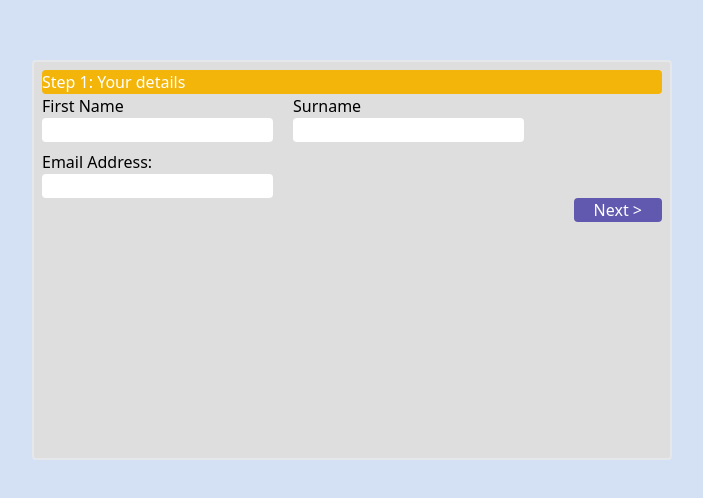
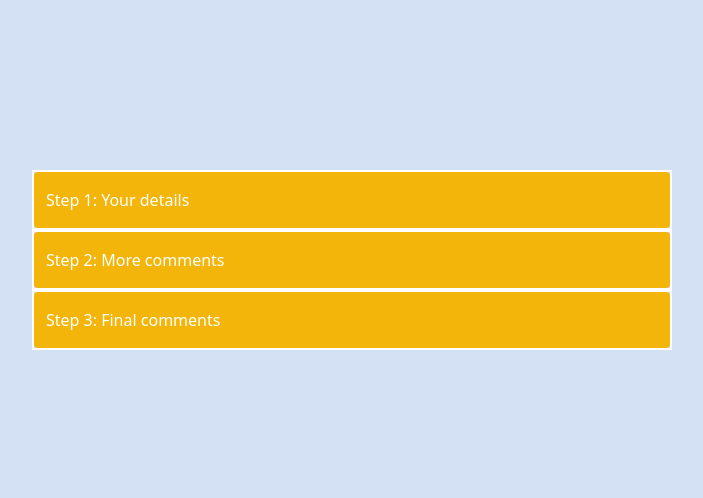
Before and after one commit to GbTopciu/finer-vision, a React (Create React App) app: page / in a window 1280 px wide. Shown: the part 140-638 px from the top of the page, without its empty margins (288-991 px from the left). Built offline with nearby package versions, Linux system fonts and the light colour scheme.

Commit message:
Completed the main design. Need to add form submission check.

```diff
--- a/src/MainForm.js
+++ b/src/MainForm.js
@@ -1,11 +1,52 @@
 import React from "react";
 import Details from "./components/Details";
+import FinalComments from "./components/FinalComments";
+import MoreComments from "./components/MoreComments";
+import { useState } from "react";
 
 const MainForm = () => {
+  const [show, setShow] = useState(false);
+  const [finalComments, setFinalComments] = useState(false);
+  const [moreComments, setMoreComments] = useState(false);
+
   return (
-    <>
-     <Details />
-    </>
+    <div className="flex justify-center items-center h-screen w-full">
+      <ul className="flex flex-col  justify-center items-center w-full">
+        {/* Details */}
+
+        <div className="w-1/2 h-2/4 border-2 border-white">
+          <li
+            className="bg-[#f4b50a] rounded text-white py-4 px-3"
+            onClick={() => setShow(!show)}
+          >
+            Step 1: Your details
+          </li>
+          {show && <Details />}
+        </div>
+        {/* More Comments */}
+
+        <div className="w-1/2 h-2/4 border-2 border-white">
+          <li
+            className="bg-[#f4b50a] rounded text-white py-4 px-3"
+            onClick={() => setMoreComments(!moreComments)}
+          >
+            Step 2: More comments
+          </li>
+          {moreComments && <MoreComments />}
+        </div>
+
+        {/* Final Comments */}
+        <div className="w-1/2 h-2/4 border-2 border-white">
+          <li
+            className="bg-[#f4b50a] rounded text-white py-4 px-3"
+            onClick={() => setFinalComments(!finalComments)}
+          >
+            Step 3: Final comments
+          </li>
+          {finalComments && <FinalComments />}
+        </div>
+      </ul>
+    </div>
   );
 };
 
--- a/src/components/Details.js
+++ b/src/components/Details.js
@@ -2,38 +2,47 @@ import React from "react";
 
 const Details = () => {
   return (
-    <div className="flex justify-center items-center w-full h-screen">
-      <form className="rounded border-2 bg-[#dedede] w-2/4 h-2/4 p-2">
-        <h2 className="bg-[#f4b50a] rounded text-white">
-          Step 1: Your details
-        </h2>
-
+    <form className="rounded border-2 bg-[#dedede]">
         {/* Firstname & Surname */}
-        <div className="flex justify-start">
+        <div className="flex justify-start px-5">
           <div className="mr-5">
-            <label className="block">First Name</label>
-            <input type="text" name="name" className="rounded" />
+            <label className="block font-semibold">First Name</label>
+            <input
+              type="text"
+              name="name"
+              className="rounded drop-shadow-xl py-1"
+            />
           </div>
           <div>
-            <label className="block">Surname</label>
-            <input type="text" name="name" className="rounded" />
+            <label className="block font-semibold">Surname</label>
+            <input
+              type="text"
+              name="name"
+              className="rounded drop-shadow-xl py-1"
+            />
           </div>
         </div>
 
         {/* Email Address & Button */}
-        <div className="mt-2">
+        <div className="mt-2 px-5">
           <div>
-            <label className="flex flex-col">Email Address:</label>
-            <input type="email" name="name" className="rounded" />
+            <label className="flex flex-col font-semibold">Email Address:</label>
+            <input
+              type="email"
+              name="name"
+              className="rounded drop-shadow-xl py-1"
+            />
           </div>
           <div className="flex justify-end">
-            <button type="submit" className="rounded bg-[#6059af] text-white pr-5 pl-5">
+            <button
+              type="submit"
+              className="rounded bg-[#6059af] hover:bg-[#877fe0] text-white pr-5 pl-5 drop-shadow-xl py-1 mb-2"
+            >
               Next &gt;
             </button>
           </div>
         </div>
-      </form>
-    </div>
+    </form>
   );
 };
 
--- a/src/components/FinalComments.js
+++ b/src/components/FinalComments.js
@@ -1,9 +1,30 @@
-import React from 'react'
+import React from "react";
 
 const FinalComments = () => {
   return (
-    <div>FinalComments</div>
-  )
-}
+    <form className="rounded border-2 bg-[#dedede]">
+
+      {/* Comments */}
+      <div className="mt-2 px-5">
+        <div>
+          <label className="flex flex-col font-semibold">Comments</label>
+          <textarea
+            type="email"
+            name="name"
+            className="drop-shadow-xl rounded-md py-5 w-2/6"
+          />
+        </div>
+        <div className="flex justify-end">
+          <button
+            type="submit"
+            className="rounded bg-[#6059af] hover:bg-[#877fe0] text-white pr-5 pl-5 drop-shadow-xl py-1 mb-2"
+          >
+            Next &gt;
+          </button>
+        </div>
+      </div>
+    </form>
+  );
+};
 
 export default FinalComments;
--- a/src/components/MoreComments.js
+++ b/src/components/MoreComments.js
@@ -1,9 +1,61 @@
-import React from 'react'
+import React from "react";
 
 const MoreComments = () => {
   return (
-    <div>MoreComments</div>
-  )
-}
+    <form className="rounded border-2 bg-[#dedede] ">
+      {/* Telephone Number & Gender */}
+      <div className="flex justify-start px-5">
+        <div className="mr-5">
+          <label className="block font-semibold">Telephone Number</label>
+          <input
+            type="tel"
+            name="phone"
+            className="rounded drop-shadow-xl py-1"
+          />
+        </div>
+        <div>
+          <label className="block font-semibold">Gender</label>
+          <select className="rounded drop-shadow-xl py-1 bg-gray-100" name="gender">
+            <option value="" disabled selected>
+              Select your option
+            </option>
+            <option value="Male">Male</option>
+            <option value="Female">Female</option>
+          </select>
+        </div>
+      </div>
 
-export default MoreComments
+      {/* Date of Birth */}
+      <div className="mt-2 px-5">
+        <div>
+          <label className="flex flex-col font-semibold">Date of birth</label>
+          <input
+            type="number"
+            name="name"
+            className="rounded drop-shadow-xl py-1 w-10 mr-2"
+          />
+            <input
+            type="number"
+            name="name"
+            className="rounded drop-shadow-xl py-1 w-10 mr-2"
+          />
+            <input
+            type="number"
+            name="name"
+            className="rounded drop-shadow-xl py-1 w-10 mr-2"
+          />
+        </div>
+        <div className="flex justify-end">
+          <button
+            type="submit"
+            className="rounded bg-[#6059af] hover:bg-[#877fe0] text-white pr-5 pl-5 drop-shadow-xl py-1 mb-2"
+          >
+            Next &gt;
+          </button>
+        </div>
+      </div>
+    </form>
+  );
+};
+
+export default MoreComments;
```
